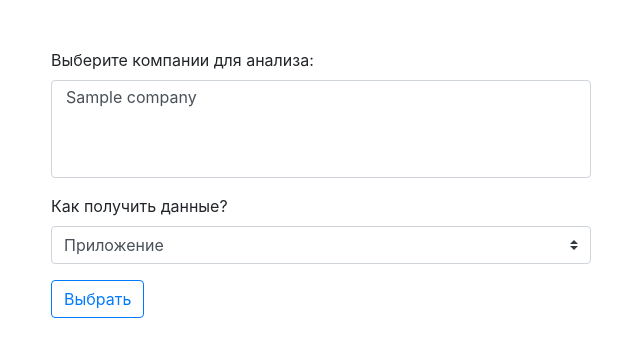
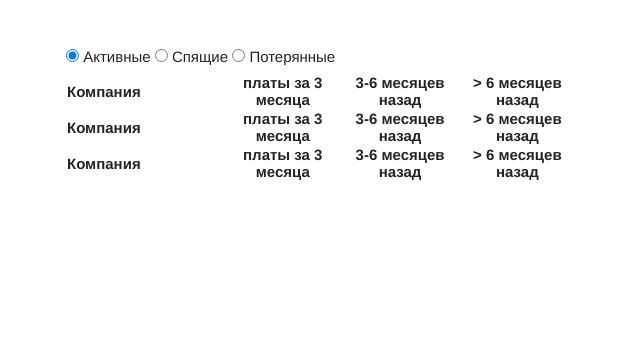
Before and after one commit to bogdanovdya/Clients_Lifetime, a Flask app: template templates/index.html in a window 1280 px wide. Shown: the top 357 px of the page, without its empty margins (224-864 px from the left). Run offline with Flask 2, Linux system fonts and the light colour scheme; the template is opened without the code that fills it: most values are stand-ins (such as "Sample title", 1, 10 or a date in 2020); lists and menus that the app fills with data are empty; parts of the project's set-up code (start-up, migrations or seed data) failed here and were passed over; some libraries are stand-ins or nearby versions.

Commit message:
Update index.html

```diff
--- a/templates/index.html
+++ b/templates/index.html
@@ -1,30 +1,95 @@
 {% extends 'base_template.html' %}
 
 {% block content %}
-<form method="get" action="{{ url_for('get_result') }}">
-    <div class="form-group">
-        <label for="exampleFormControlSelect2">Выберите компании для анализа:</label>
-        <select multiple class="form-control" id="exampleFormControlSelect2" name="companies">
-            {% for company in companies %}
-                <option value="{{ company['ID'] }}">{{ company['TITLE'] }}</option>
-            {% endfor %}
-        </select>
+<div id="app" class="container-fluid" style="font: 15px OpenSans-Semibold, Helvetica Neue, Arial, Helvetica, sans-serif;">
+
+    <div class="tabs">
+        <input type="radio" name="inset" value="" id="tab_1" checked>
+        <label for="tab_1">Активные</label>
+
+        <input type="radio" name="inset" value="" id="tab_2">
+        <label for="tab_2">Спящие</label>
+
+        <input type="radio" name="inset" value="" id="tab_3">
+        <label for="tab_3">Потерянные</label>
+        <div id="txt_1">
+            <table id="table1" class="uk-table uk-table-hover uk-table-striped">
+                <thead>
+                <tr>
+                    <th style="width: 31%">Компания</th>
+                    <th style="width: 23%; text-align: center">
+                        платы за 3 месяца
+                    </th>
+                    <th style="width: 23%; text-align: center">
+                        3-6 месяцев назад
+                    </th>
+                    <th style="width: 23%; text-align: center">
+                        > 6 месяцев назад
+                    </th>
+                </tr>
+                </thead>
+                <tbody id="active" class="searchable">
+
+                </tbody>
+            </table>
+        </div>
+
+        <div id="txt_2">
+            <table id="table2" class="uk-table uk-table-hover uk-table-striped">
+                <thead>
+                <tr>
+                    <th style="width: 31%">Компания</th>
+                    <th style="width: 23%; text-align: center">
+                        платы за 3 месяца
+                    </th>
+                    <th style="width: 23%; text-align: center">
+                        3-6 месяцев назад
+                    </th>
+                    <th style="width: 23%; text-align: center">
+                        > 6 месяцев назад
+                    </th>
+                </tr>
+                </thead>
+                <tbody id="sleeping" class="searchable">
+
+                </tbody>
+            </table>
+        </div>
+
+        <div id="txt_3">
+            <table id="table3" class="uk-table uk-table-hover uk-table-striped">
+                <thead>
+                <tr>
+                    <th style="width: 31%">Компания</th>
+                    <th style="width: 23%; text-align: center">
+                        платы за 3 месяца
+                    </th>
+                    <th style="width: 23%; text-align: center">
+                        3-6 месяцев назад
+                    </th>
+                    <th style="width: 23%; text-align: center">
+                        > 6 месяцев назад
+                    </th>
+                </tr>
+                </thead>
+                <tbody id="lost" class="searchable">
+
+                </tbody>
+            </table>
+        </div>
+
     </div>
 
-    <div class="form-group">
-        <label for="inlineFormCustomSelect">Как получить данные?</label>
-        <select class="custom-select mr-sm-2" id="inlineFormCustomSelect" name="return_type">
-            <option value="frame" selected>Приложение</option>
-            <option value="chat">Живая лента</option>
-        </select>
-    </div>
+    <div class="ajax-informer"></div>
 
-    <!--Проброс с индекса на следующую страницу, щито поделать -->
-    <input type="hidden" name="DOMAIN" value="{{ request.args.get('DOMAIN', domain) }}">
-    <input type="hidden" name="LANG" value="{{ request.args.get('LANG', lang) }}">
-    <input type="hidden" name="AUTH_ID" value="{{ request.args.get('AUTH_ID', auth_token) }}">
-    <input type="hidden" name="REFRESH_ID" value="{{ request.args.get('REFRESH_ID', ref_token) }}">
-    <!--Проброс с индекса на следующую страницу, щито поделать -->
-    <button type="submit" class="btn btn-outline-primary">Выбрать</button>
-</form>
+</div>
+
 {% endblock %}
+
+    <link rel="stylesheet" href="//cdnjs.cloudflare.com/ajax/libs/uikit/3.0.0-beta.35/css/uikit.min.css">
+    <link rel="stylesheet" href="//cdn.datatables.net/1.10.19/css/dataTables.uikit.min.css"/>
+    <script src="//code.jquery.com/jquery-1.12.4.js"></script>
+    <script src="//code.jquery.com/jquery-3.3.1.js"></script>
+    <script src="//cdn.datatables.net/1.10.15/js/jquery.dataTables.min.js"></script>
+    <script src="//cdn.datatables.net/1.10.19/js/jquery.dataTables.min.js"></script>
+    <script src="//cdn.datatables.net/1.10.19/js/dataTables.uikit.min.js"></script>
```
